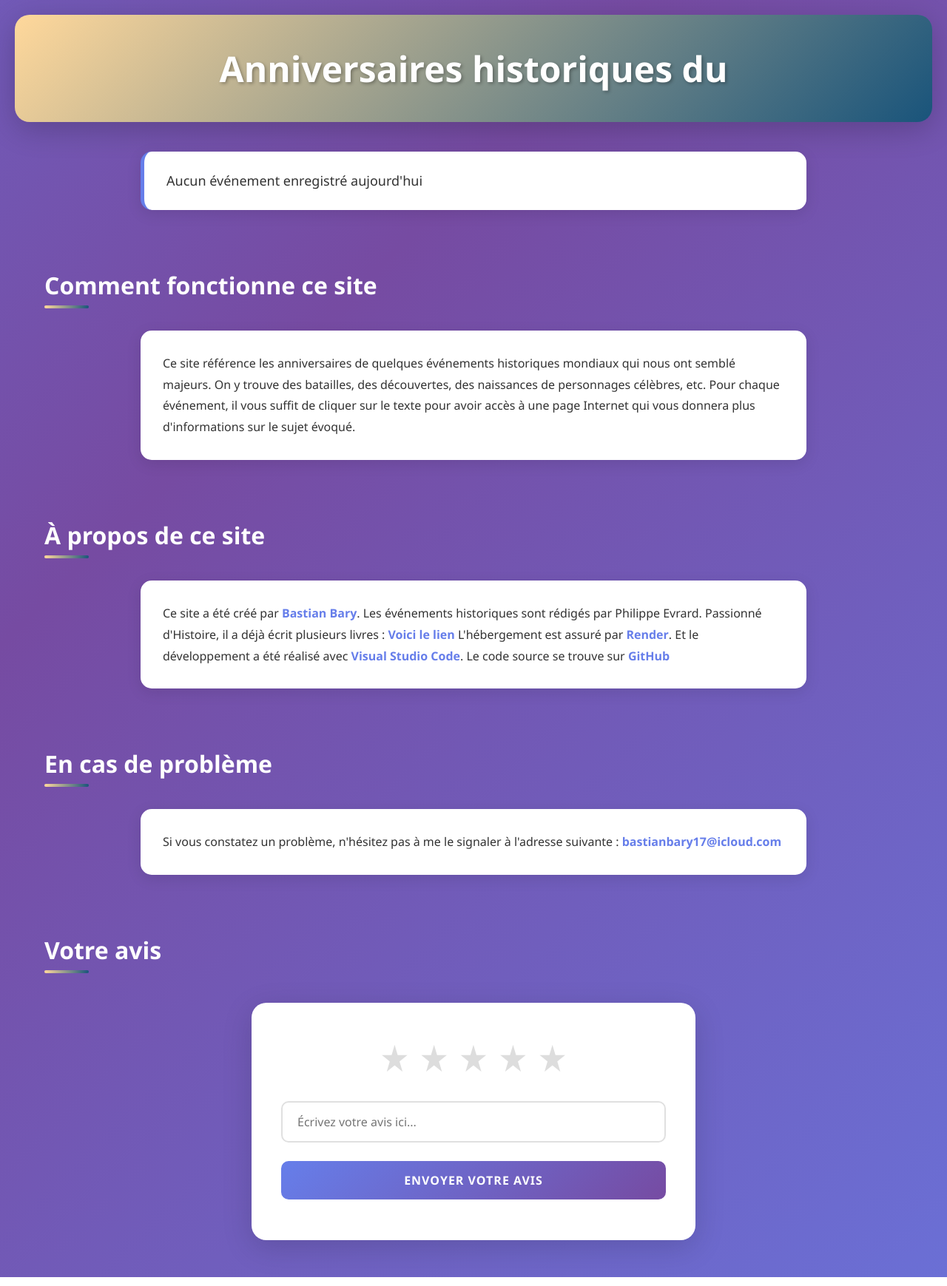
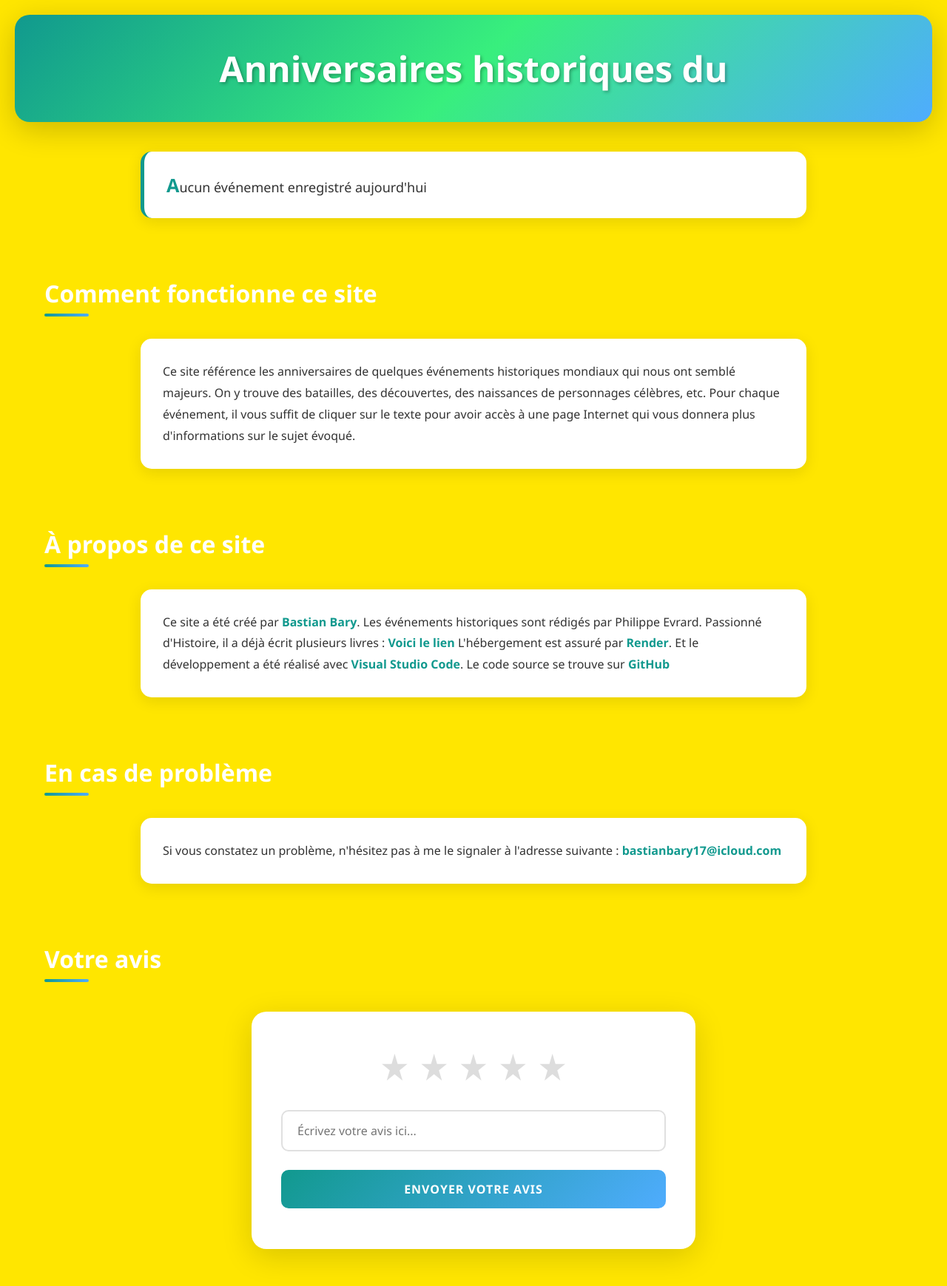
Before and after one commit to babadu17/-v-nement-du-jour, a Flask app: template templates/index.html in a window 1280 px wide. Shown: the whole page at 74% size. Run offline with Flask 3, Linux system fonts and the light colour scheme; the template is opened without the code that fills it, so the values that code supplies are empty; some libraries are stand-ins or nearby versions.

Commit message:
Update header gradient and modify color scheme

```diff
--- a/static/style.css
+++ b/static/style.css
@@ -12,9 +12,10 @@ body {
     color: #333;
 }
 
-/* Header moderne */
+/* Header moderne avec dégradé VERT → BLEU */
+/* 🎨 DÉGRADÉ VERT → BLEU 🎨 */
 header {
-    background: linear-gradient(135deg, #ffd89b 0%, #19547b 100%);
+    background: linear-gradient(135deg, #11998e 0%, #38ef7d 50%, #4facfe 100%);
     color: white;
     text-align: center;
     padding: 40px 20px;
@@ -23,6 +24,22 @@ header {
     margin-bottom: 40px;
     animation: slideDown 0.5s ease;
 }
+
+/*
+💡 AUTRES VARIANTES VERT → BLEU :
+
+🌊 Vert émeraude → Bleu océan :
+background: linear-gradient(135deg, #11998e 0%, #38ef7d 50%, #4facfe 100%);
+
+🌿 Vert nature → Bleu ciel :
+background: linear-gradient(135deg, #56ab2f 0%, #a8e063 50%, #00d2ff 100%);
+
+💎 Vert menthe → Bleu turquoise :
+background: linear-gradient(135deg, #43cea2 0%, #185a9d 100%);
+
+🏝️ Vert tropical → Bleu profond :
+background: linear-gradient(135deg, #00b09b 0%, #96c93d 50%, #0072ff 100%);
+*/
 
 @keyframes slideDown {
     from {
@@ -59,6 +76,7 @@ main {
     opacity: 0;
 }
 
+/* Animation progressive pour TOUS les événements (jusqu'à 20) */
 .evenement:nth-child(1) { animation-delay: 0.1s; }
 .evenement:nth-child(2) { animation-delay: 0.2s; }
 .evenement:nth-child(3) { animation-delay: 0.3s; }
@@ -96,7 +114,7 @@ main {
     padding: 25px 30px;
     border-radius: 15px;
     box-shadow: 0 5px 20px rgba(0, 0, 0, 0.1);
-    border-left: 5px solid #667eea;
+    border-left: 5px solid #11998e; /* Bordure verte */
     transition: all 0.3s ease;
     position: relative;
     overflow: hidden;
@@ -109,7 +127,7 @@ main {
     left: 0;
     width: 100%;
     height: 100%;
-    background: linear-gradient(135deg, rgba(102, 126, 234, 0.05) 0%, rgba(118, 75, 162, 0.05) 100%);
+    background: linear-gradient(135deg, rgba(17, 153, 142, 0.05) 0%, rgba(79, 172, 254, 0.05) 100%); /* Dégradé vert → bleu transparent */
     transform: translateX(-100%);
     transition: transform 0.3s ease;
 }
@@ -120,7 +138,7 @@ main {
 
 .evenement:hover div {
     transform: translateX(10px);
-    box-shadow: 0 8px 30px rgba(102, 126, 234, 0.3);
+    box-shadow: 0 8px 30px rgba(17, 153, 142, 0.3); /* Ombre verte */
     border-left-width: 8px;
 }
 
@@ -131,6 +149,12 @@ main {
     margin: 0;
     position: relative;
     z-index: 1;
+}
+
+.evenement p::first-letter {
+    font-size: 1.4em;
+    font-weight: bold;
+    color: #11998e; /* Première lettre en vert */
 }
 
 /* Sections de contenu */
@@ -151,7 +175,7 @@ h2::after {
     left: 20px;
     width: 60px;
     height: 4px;
-    background: linear-gradient(90deg, #ffd89b, #19547b);
+    background: linear-gradient(90deg, #11998e, #4facfe); /* Dégradé vert → bleu */
     border-radius: 2px;
 }
 
@@ -167,7 +191,7 @@ h2::after {
 }
 
 .text a {
-    color: #667eea;
+    color: #11998e; /* Liens en vert */
     text-decoration: none;
     font-weight: 600;
     border-bottom: 2px solid transparent;
@@ -175,7 +199,7 @@ h2::after {
 }
 
 .text a:hover {
-    border-bottom: 2px solid #667eea;
+    border-bottom: 2px solid #11998e; /* Soulignement vert au survol */
 }
 
 /* Formulaire d'avis moderne */
@@ -230,12 +254,12 @@ input[type="submit"] {
 
 input[type="text"]:focus {
     outline: none;
-    border-color: #667eea;
-    box-shadow: 0 0 0 3px rgba(102, 126, 234, 0.1);
+    border-color: #11998e; /* Bordure verte au focus */
+    box-shadow: 0 0 0 3px rgba(17, 153, 142, 0.1);
 }
 
 input[type="submit"] {
-    background: linear-gradient(135deg, #667eea 0%, #764ba2 100%);
+    background: linear-gradient(135deg, #11998e 0%, #4facfe 100%); /* Bouton vert → bleu */
     color: white;
     border: none;
     cursor: pointer;
@@ -247,7 +271,7 @@ input[type="submit"] {
 
 input[type="submit"]:hover {
     transform: translateY(-2px);
-    box-shadow: 0 5px 20px rgba(102, 126, 234, 0.4);
+    box-shadow: 0 5px 20px rgba(17, 153, 142, 0.4); /* Ombre verte */
 }
 
 input[type="submit"]:active {
@@ -369,8 +393,23 @@ input[type="submit"]:active {
     100% { background-position: 0% 50%; }
 }
 
+/* 🎨 FOND JAUNE 🎨 */
 body {
-    background: linear-gradient(135deg, #667eea 0%, #764ba2 50%, #667eea 100%);
-    background-size: 200% 200%;
-    animation: gradient 15s ease infinite;
+    background: #FFE600; /* Fond jaune uni */
 }
+
+/*
+💡 AUTRES VARIANTES DE JAUNE :
+
+🟡 Jaune vif :
+background: #FFE600;
+
+🌼 Jaune pastel doux :
+background: #FFF9C4;
+
+🌟 Jaune doré :
+background: #FFD700;
+
+🍋 Jaune citron :
+background: #FFEB3B;
+*/
```
